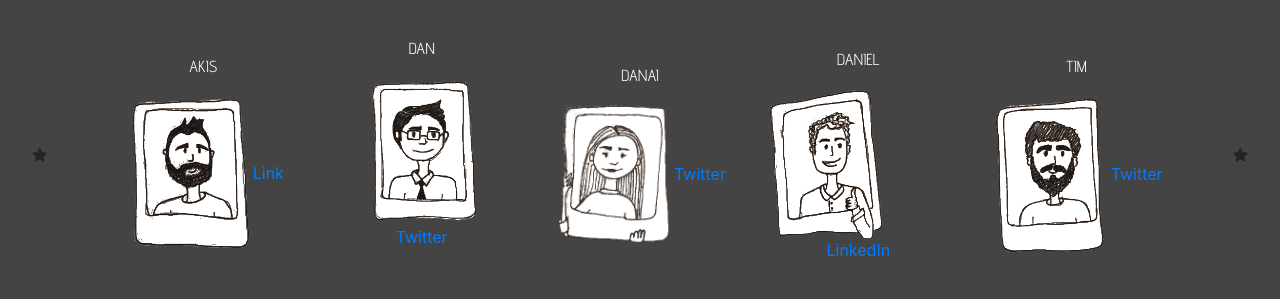
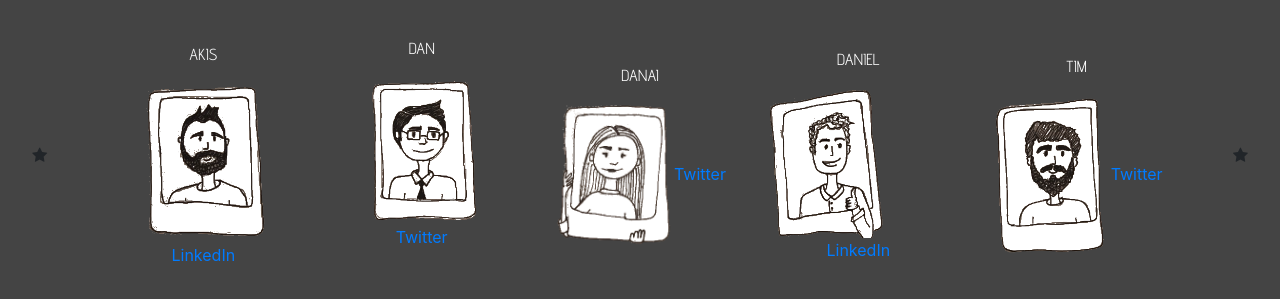
Before and after one commit to xen0f0n/BAD_atlas, a plain HTML site: page index.html in a window 1280 px wide. Shown: the part 1632-1931 px from the top of the page. Drawn offline with Linux system fonts and the light colour scheme.

Commit message:
Updated social link

```diff
--- a/index.html
+++ b/index.html
@@ -69,7 +69,7 @@
         <div class="row text-center align-items-center">
             <div class="col-1 text-center"><i class="fa fa-star border-white"></i></div>
             <div class="col-2 text-center">
-                <p class="text-light">AKIS</p><img src="assets/img/akis.png" width="130" height="160"><a href="https://www.linkedin.com/in/xenofon-karagiannis/">Link</a>
+                <p class="text-light">AKIS</p><img src="assets/img/akis.png" width="130" height="160"><a href="https://www.linkedin.com/in/xenofon-karagiannis/">LinkedIn</a>
             </div>
             <div class="col-2">
                 <p class="text-white">DAN</p><img src="assets/img/dan.png" width="110"><a href="https://twitter.com/danhirstspace"><br>Twitter<br><br></a>
```
